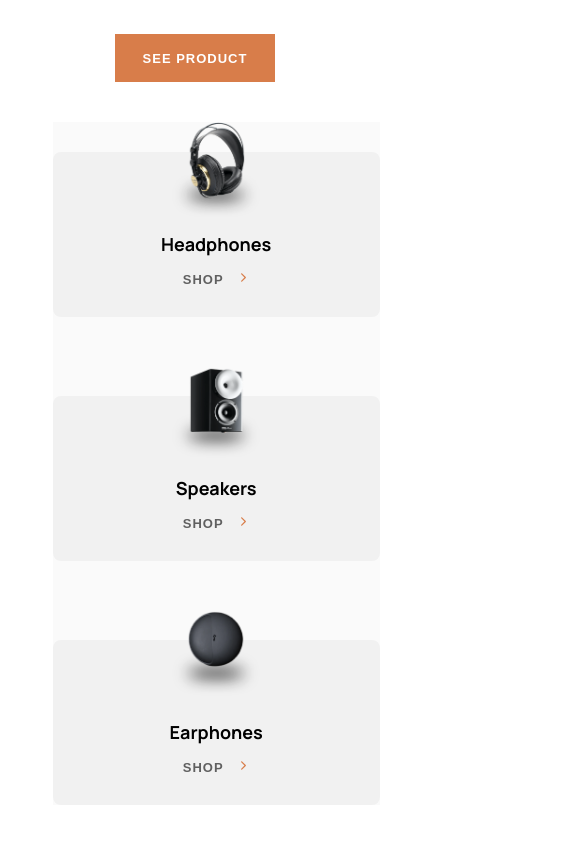
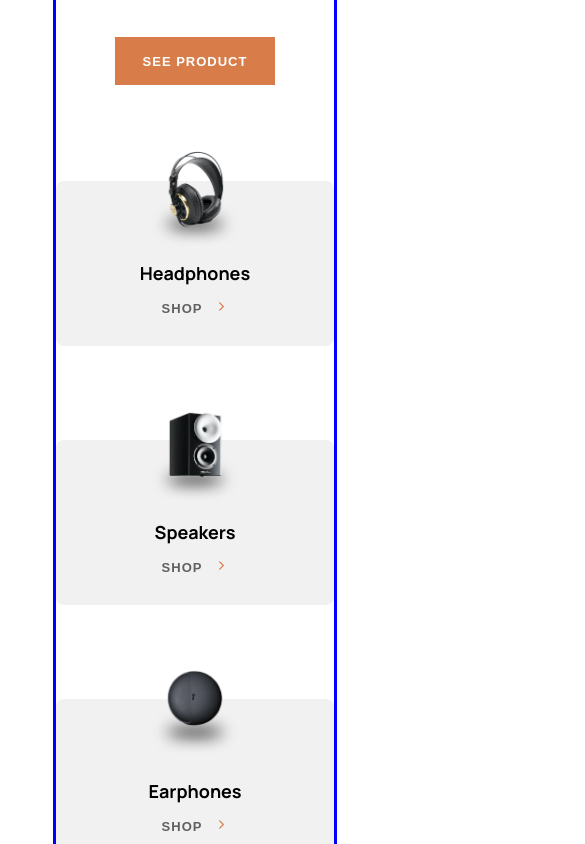
Before and after one commit to Chermann-KING/audiophile, a React (Vite) app: page /headphones in a window 390 px wide. Shown: the part 2440-3284 px from the top of the page, 585 px wide, since content can reach past the window. Built offline with nearby package versions, Linux system fonts and the light colour scheme.

Commit message:
🐛 HEADPHONES: Categories > Fix responsive bug

```diff
--- a/src/components/categories/Categories.jsx
+++ b/src/components/categories/Categories.jsx
@@ -43,8 +43,6 @@ export default function Categories() {
 }
 
 const CategoriesStyled = styled.section`
-  background-color: ${theme.colors.quaternaryColor};
-  width: 1110px;
   height: 284px;
 
   margin: 120px auto;
@@ -52,6 +50,7 @@ const CategoriesStyled = styled.section`
   display: flex;
   align-items: end;
   justify-content: space-between;
+  grid-column: 30px;
 
   .category-item {
     width: 350px;
@@ -97,7 +96,7 @@ const CategoriesStyled = styled.section`
 
   /* Responsive */
   @media (max-width: 768px) {
-    width: 689px;
+    width: 100%;
     height: 217px;
     column-gap: 10px;
 
@@ -115,22 +114,17 @@ const CategoriesStyled = styled.section`
   }
 
   @media (max-width: 480px) {
-    width: 327px;
     height: 683px;
     row-gap: 16px;
 
     flex-direction: column;
+    align-items: center;
 
-    margin-top: 40px;
     margin-bottom: 120px;
-    margin-left: auto;
-    margin-right: auto;
 
     .category-item {
-      width: 327px;
+      width: 100%;
       height: 165px;
-
-      margin-top: 30px;
 
       picture {
         width: 103px;
--- a/src/pages/headphones/Headphones.jsx
+++ b/src/pages/headphones/Headphones.jsx
@@ -68,8 +68,12 @@ export default function Headphones() {
 
 const HeadphonesStyled = styled.div`
   main {
+    border: 3px solid blue;
     margin: 0 13.5%; // to review
     margin-top: 160px;
+    display: flex;
+    flex-direction: column;
+    align-items: center;
 
     .reverse {
       flex-direction: row-reverse;
```
